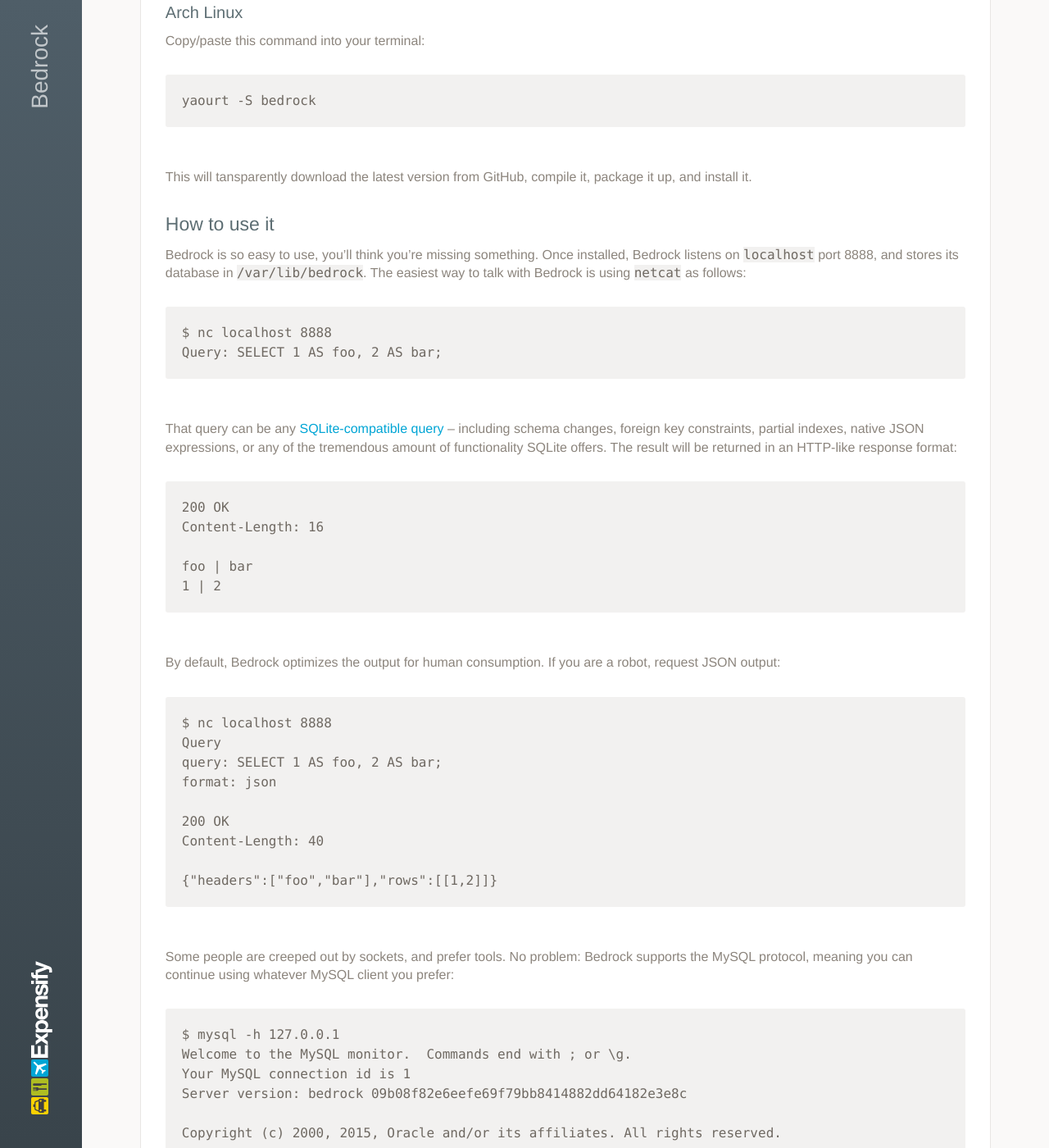
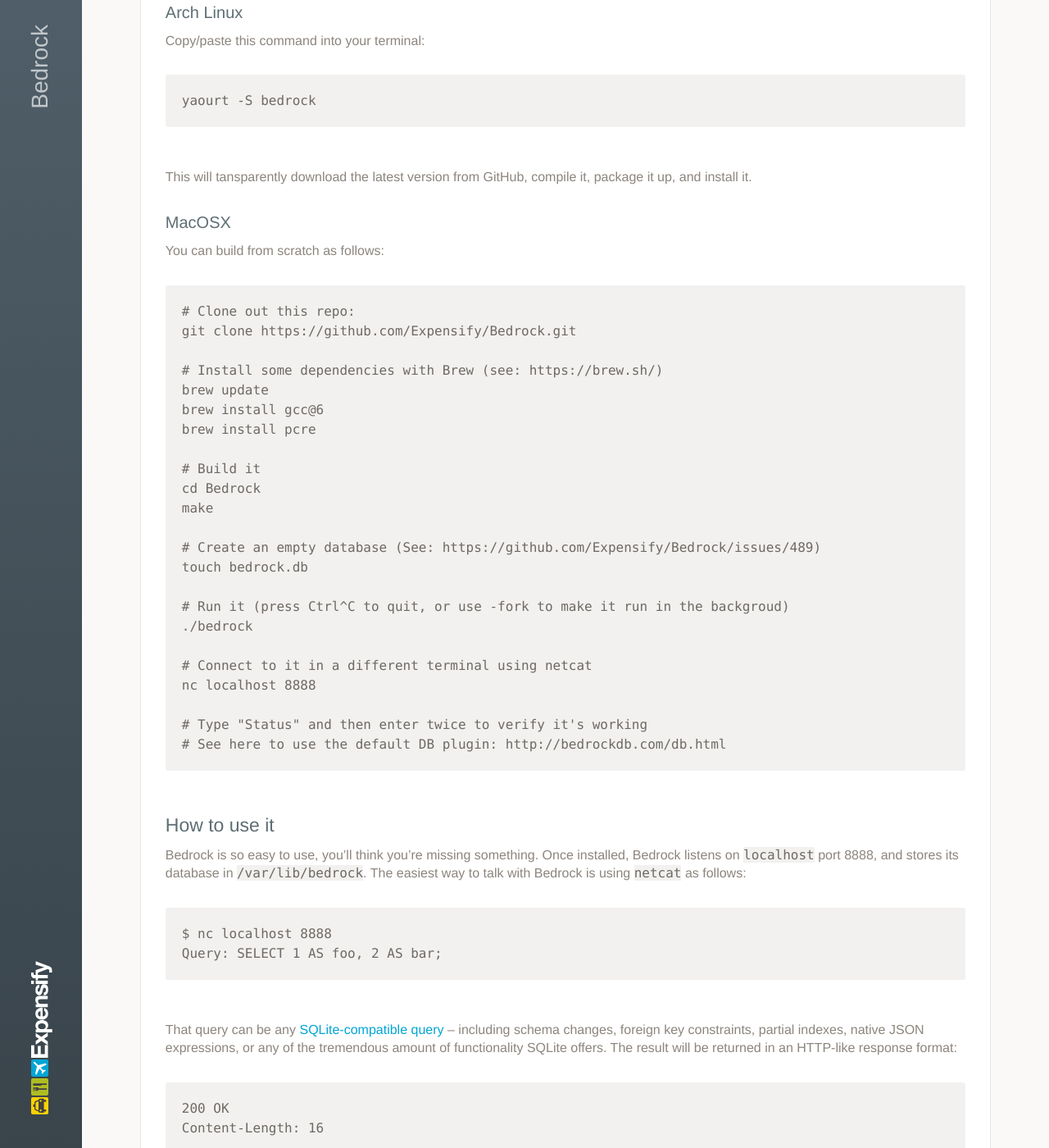
Before and after one commit to Expensify/Bedrock, a Jekyll site: the page built from docs/index.md, in a window 1280 px wide and 1400 px high, scrolled down 2478 px. Shown: the whole window at 82% size. Built offline with Jekyll 4.4.1, drawn with Linux system fonts in a browser that asks for light colours.

Commit message:
Update index.md

```diff
--- a/docs/index.md
+++ b/docs/index.md
@@ -77,6 +77,34 @@
 
 This will tansparently download the latest version from GitHub, compile it, package it up, and install it.
 
+### MacOSX
+You can build from scratch as follows:
+
+    # Clone out this repo:
+    git clone https://github.com/Expensify/Bedrock.git
+
+    # Install some dependencies with Brew (see: https://brew.sh/)
+    brew update
+    brew install gcc@6
+    brew install pcre
+
+    # Build it
+    cd Bedrock
+    make
+
+    # Create an empty database (See: https://github.com/Expensify/Bedrock/issues/489)
+    touch bedrock.db
+
+    # Run it (press Ctrl^C to quit, or use -fork to make it run in the backgroud)
+    ./bedrock
+
+    # Connect to it in a different terminal using netcat
+    nc localhost 8888
+
+    # Type "Status" and then enter twice to verify it's working
+    # See here to use the default DB plugin: http://bedrockdb.com/db.html
+
+
 ## How to use it
 Bedrock is so easy to use, you'll think you're missing something.  Once installed, Bedrock listens on `localhost` port 8888, and stores its database in `/var/lib/bedrock`.  The easiest way to talk with Bedrock is using `netcat` as follows:
 
```
